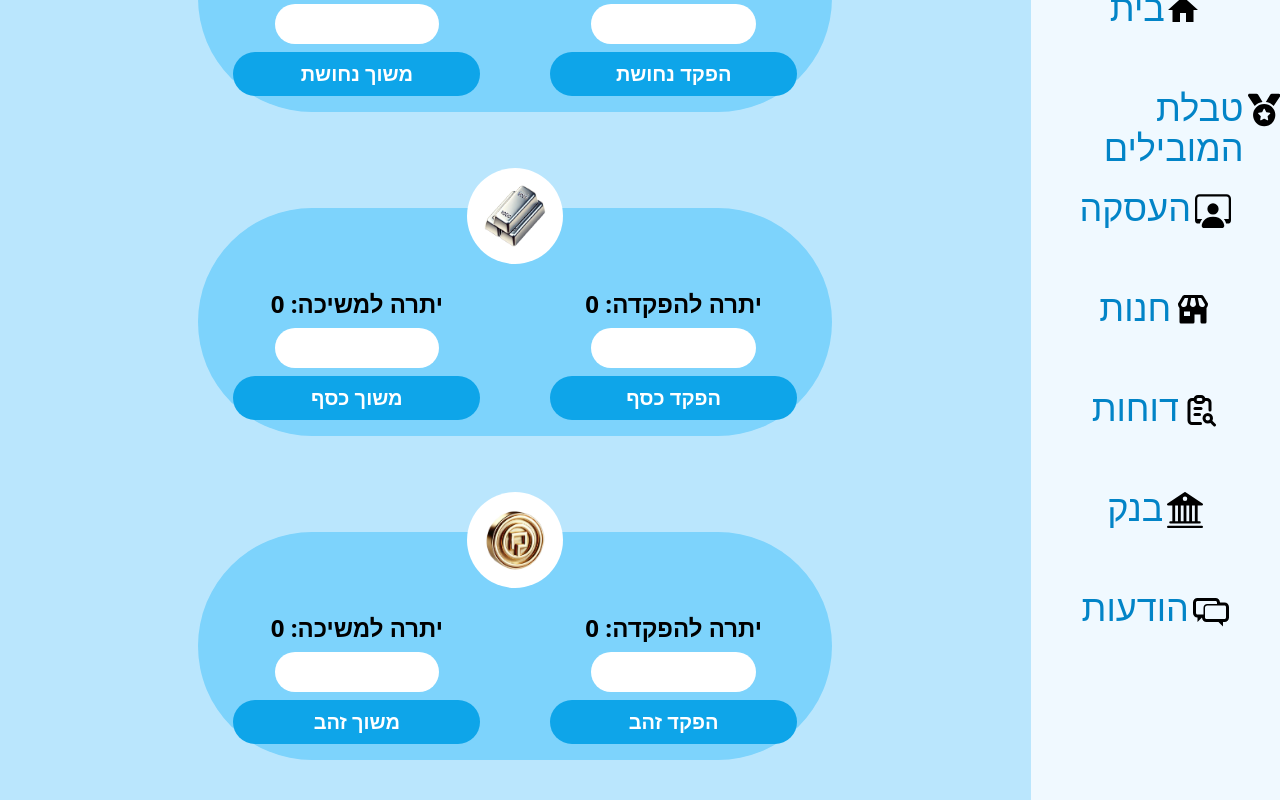
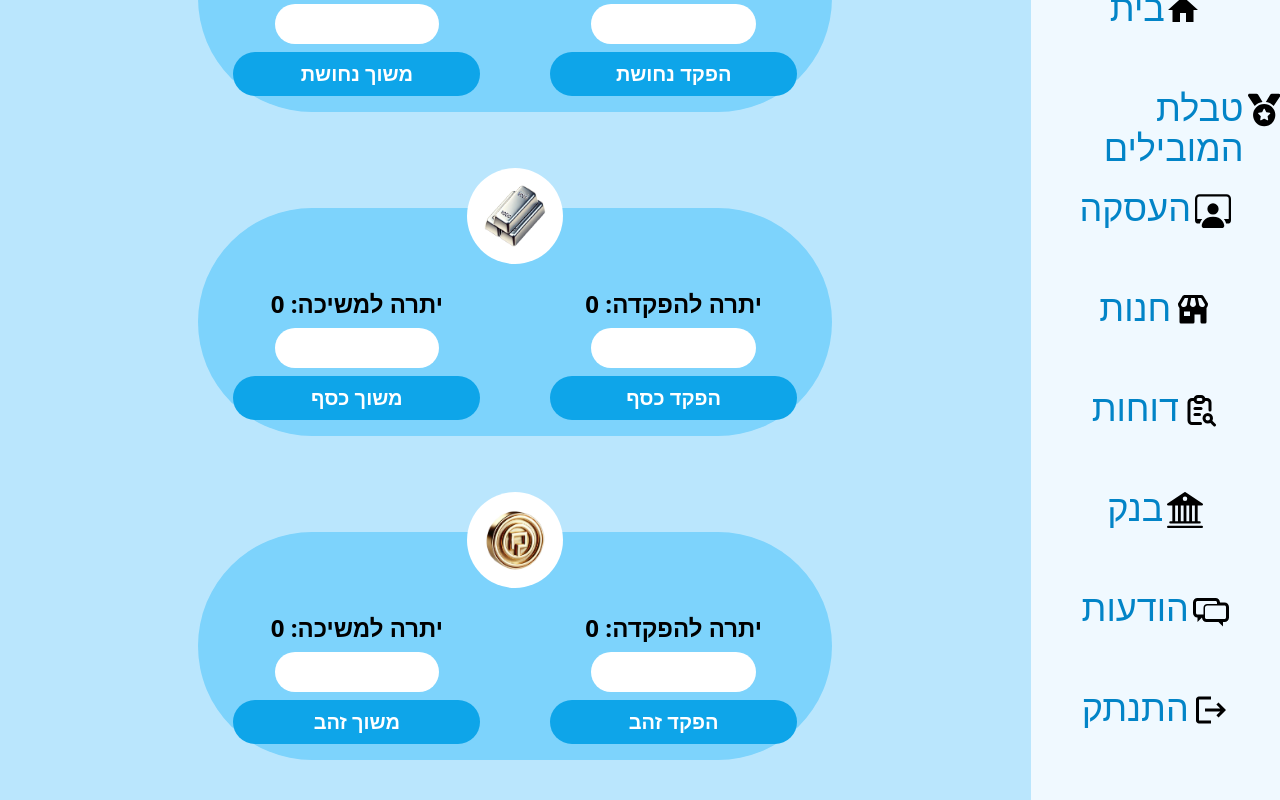
Before and after one commit to AvielO/Avieland, a React (Vite) app: page /bank in a window 1280 px wide. Shown: the part 338-1138 px from the top of the page. Built offline with nearby package versions, Linux system fonts and the light colour scheme; no server answers; sample sign-in values are in the browser's storage.

Commit message:
Logout button and it's logic added

```diff
--- a/src/components/Sidebar/Sidebar.jsx
+++ b/src/components/Sidebar/Sidebar.jsx
@@ -7,8 +7,14 @@ import { BiSolidStore } from "react-icons/bi";
 import { TbReportSearch } from "react-icons/tb";
 import { BsBank2 } from "react-icons/bs";
 import { TiMessages } from "react-icons/ti";
+import { MdLogout } from "react-icons/md";
+import { useDispatch } from "react-redux";
+
+import { userLogout } from "../../slices/userSlice";
 
 const Sidebar = () => {
+  const dispatch = useDispatch();
+
   return (
     <nav className="h-full w-full flex-col">
       <ul className="flex h-full flex-col gap-7">
@@ -62,6 +68,12 @@ const Sidebar = () => {
               <span className="h-11 text-sky-600">הודעות</span>
             </li>
           </NavLink>
+          <NavLink onClick={() => dispatch(userLogout())} to="/signin">
+            <li className="flex items-center gap-1 text-4xl">
+              <MdLogout />
+              <span className="h-11 text-sky-600">התנתק</span>
+            </li>
+          </NavLink>
         </div>
       </ul>
     </nav>
```
